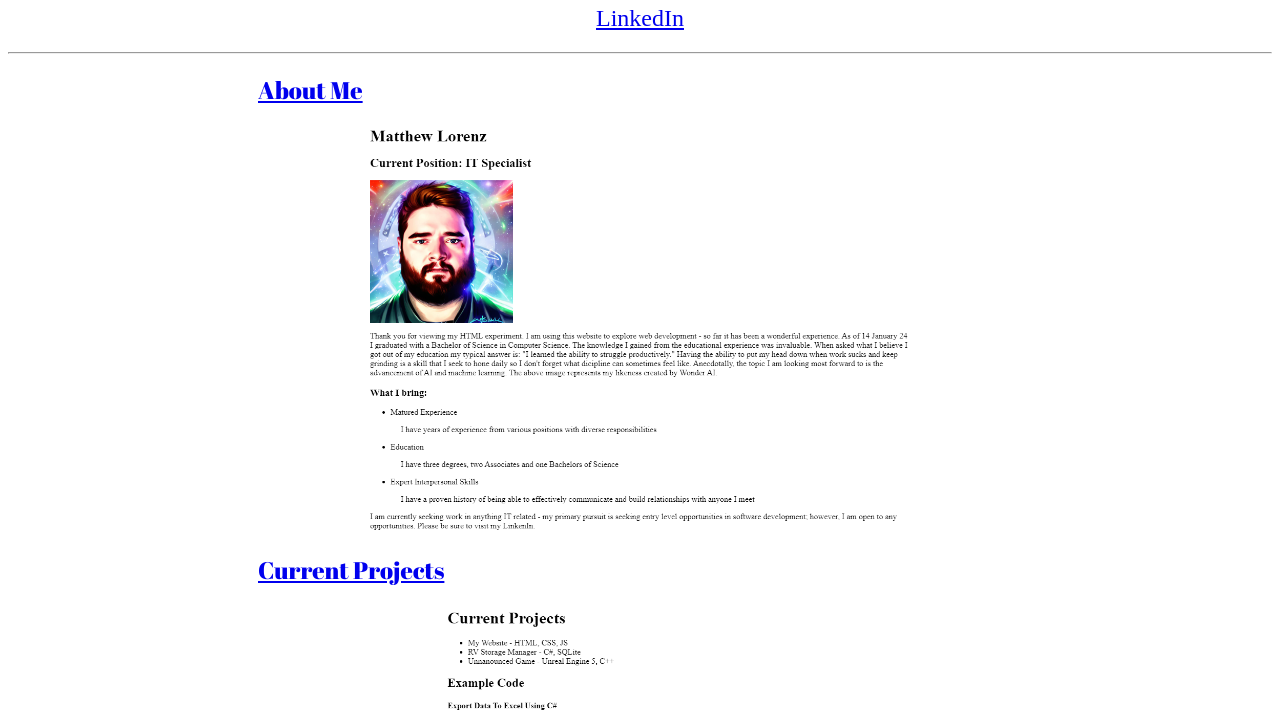
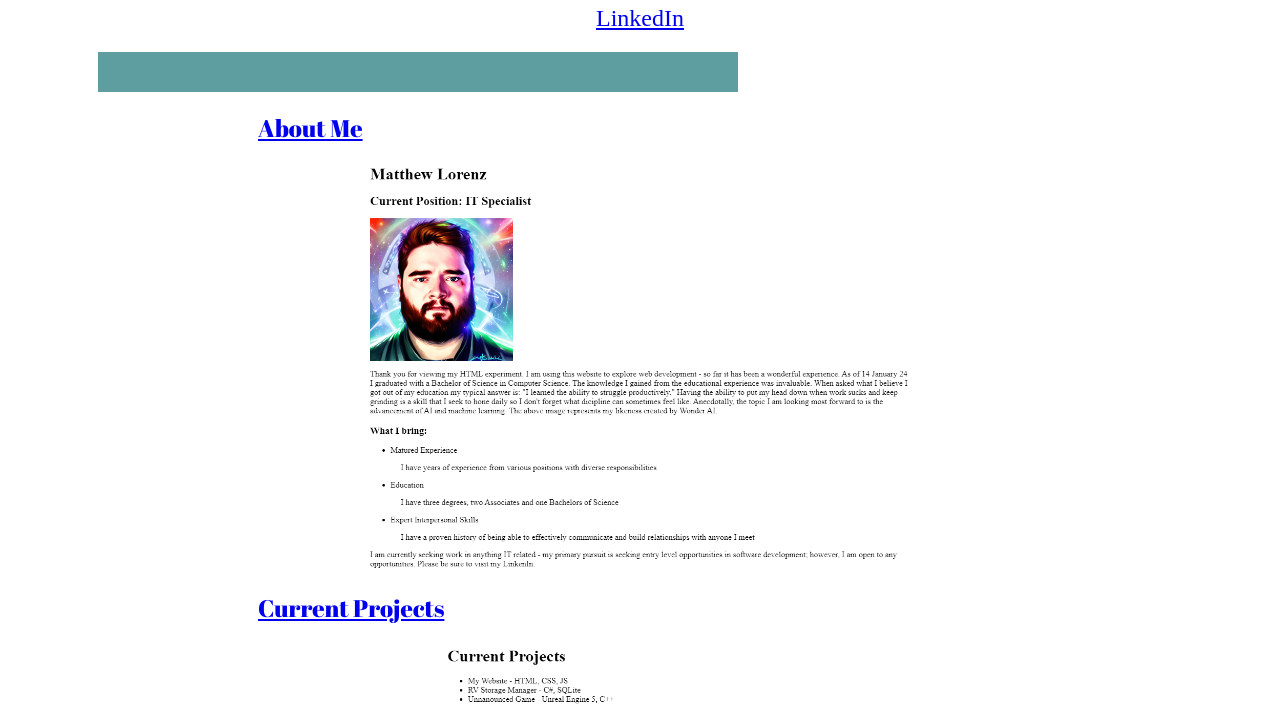
Before and after one commit to MatthewLorenz/html-experiment, a plain HTML site: page index.html in a window 1280 px wide. Shown: the part 67-782 px from the top of the page. Drawn offline with Linux system fonts and the light colour scheme.

Commit message:
Add files via upload
Implemented the use of <div> and color boxes to explore how they would appear as dividers

```diff
--- a/index.html
+++ b/index.html
@@ -16,7 +16,8 @@
     <body>
         <h1 class="abril">Matthew's Experimental HTML Website</h1>
         <h2 class="caprasimo-regular"><a href="https://www.linkedin.com/in/lorenzmatthew/">LinkedIn</a></h2>
-        <hr />
+
+        <div id="box"></div>
 
         <h2 style="text-align: left; margin-left: 250px;" class="abril"><a href="./public/aboutme.html">About Me</a></h2>
         <img src="./assets/aboutMePreview.png"
--- a/style.css
+++ b/style.css
@@ -13,3 +13,13 @@ font-family: "Caprasimo", serif;
 font-weight: 400;
 font-style: normal;
 }
+
+div{
+  width: 600px;
+  margin-left: 90;
+}
+
+#box{
+  background-color:  cadetblue;
+  padding: 20px;
+}
```
